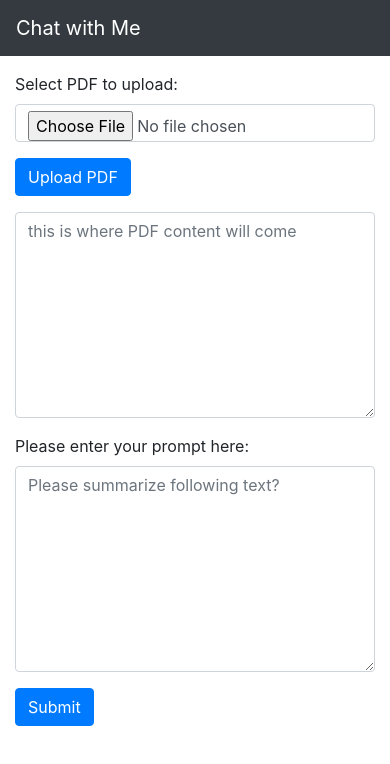
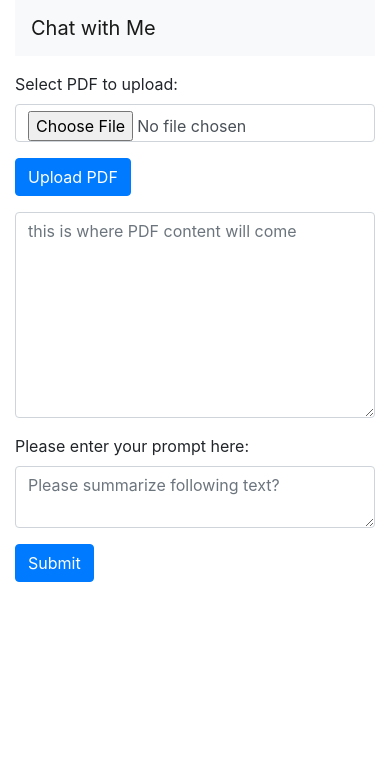
Before and after one commit to zschaudhry/azureAi, a website: page public/index.html in a window 390 px wide. Drawn offline with nearby package versions, Linux system fonts and the light colour scheme.

Commit message:
Update index.html with responsive navbar and prompt form height

```diff
--- a/public/index.html
+++ b/public/index.html
@@ -3,14 +3,16 @@
 <head>
     <meta charset="UTF-8">
     <meta name="viewport" content="width=device-width, initial-scale=1">
-    <title>Document</title>
+    <title>Chat with me</title>
     <!-- Bootstrap CSS -->
     <link rel="stylesheet" href="https://stackpath.bootstrapcdn.com/bootstrap/4.3.1/css/bootstrap.min.css">
 </head>
 <body>
-    <nav class="navbar navbar-expand-lg navbar-dark bg-dark">
-        <a class="navbar-brand" href="#">Chat with Me</a>
-    </nav>
+    <div class="container">
+        <nav class="navbar navbar-expand-lg navbar-light bg-light">
+            <a class="navbar-brand" href="#">Chat with Me</a>
+        </nav>
+    </div>
 <div class="container">
     <form id="upload-form" enctype="multipart/form-data" class="my-3">
         <div class="form-group">
@@ -25,7 +27,7 @@
     <form id="prompt-form" class="my-3">
         <div class="form-group">
             <label>Please enter your prompt here:</label>
-            <textarea name="txtPrompt2" id="txtPrompt2" placeholder="Please summarize following text?" rows="8" class="form-control"></textarea>
+            <textarea name="txtPrompt2" id="txtPrompt2" placeholder="Please summarize following text?" rows="2" class="form-control"></textarea>
         </div>
         <button type="submit" id="submitBtn" class="btn btn-primary">Submit</button>
     </form>
```
